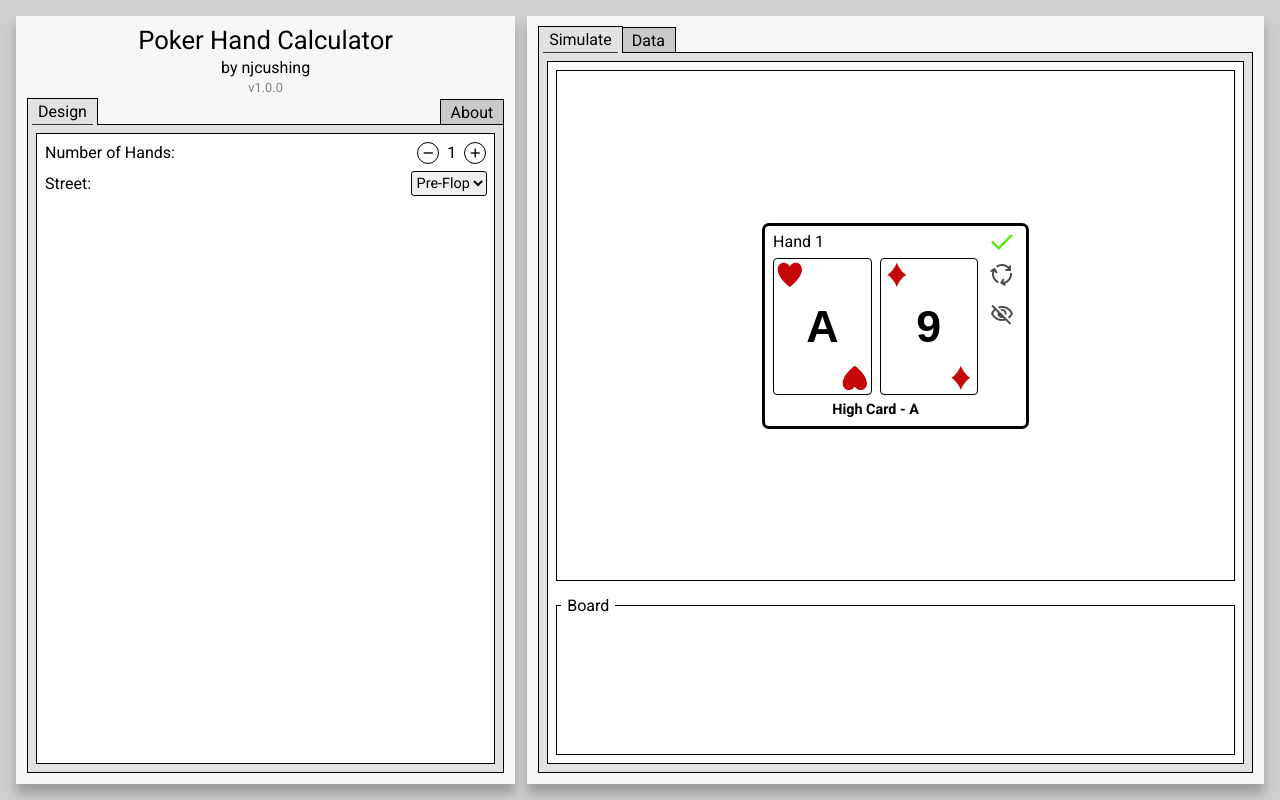
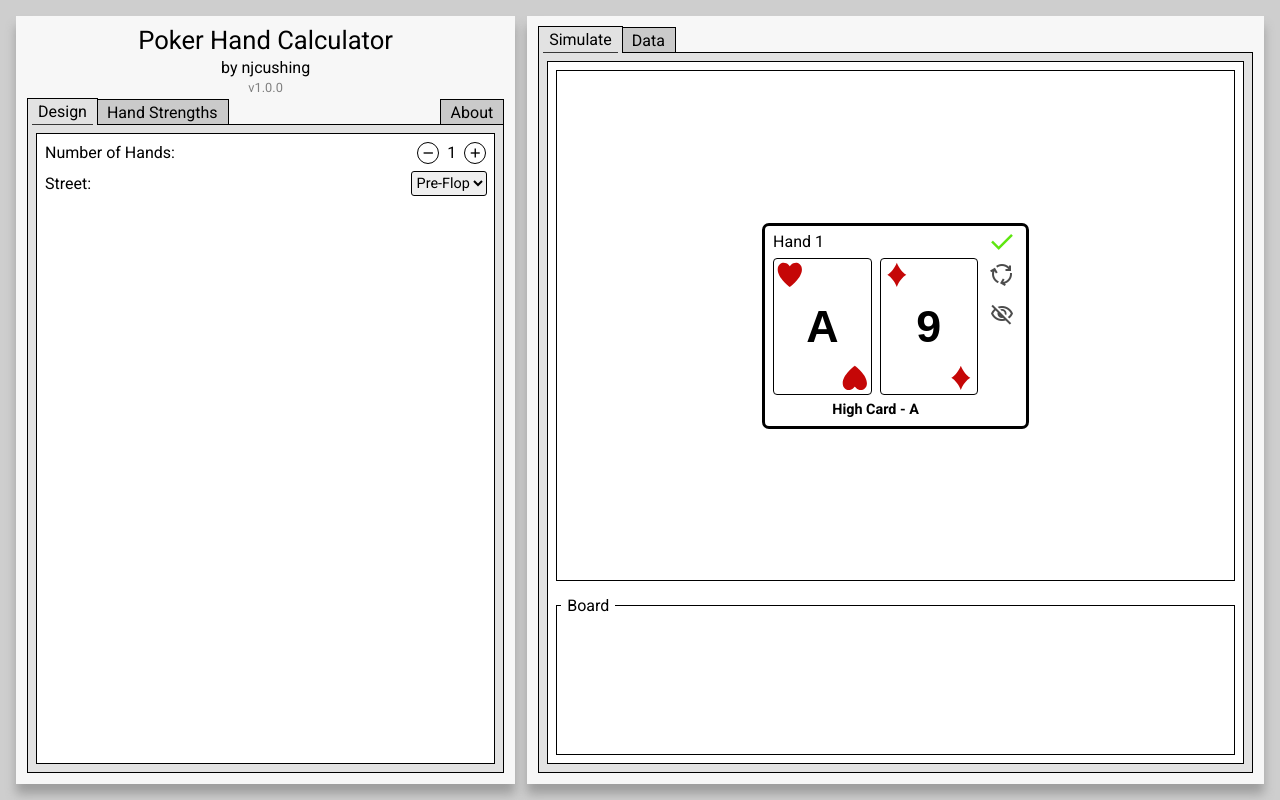
Before and after one commit to njcushing/poker-hand-calculator, a React (Vite) app: page / in a window 1280 px wide. Built offline with nearby package versions, Linux system fonts and the light colour scheme.

Commit message:
Display HandStrengths tab component

```diff
--- a/src/pages/PokerHandCalculator/index.tsx
+++ b/src/pages/PokerHandCalculator/index.tsx
@@ -4,6 +4,7 @@ import { Structural } from "@/components/structural";
 import { About } from "@/features/About";
 import { Data } from "@/features/Data";
 import { Design } from "@/features/Design";
+import { HandStrengths } from "@/features/HandStrengths";
 import { Simulate } from "@/features/Simulate";
 import {
     Card,
@@ -346,6 +347,11 @@ export function PokerHandCalculator() {
                     <Structural.TabSelector
                         tabs={{
                             design: { name: "Design", content: <Design />, position: "left" },
+                            handStrengths: {
+                                name: "Hand Strengths",
+                                content: <HandStrengths />,
+                                position: "left",
+                            },
                             about: { name: "About", content: <About />, position: "right" },
                         }}
                     />
```
